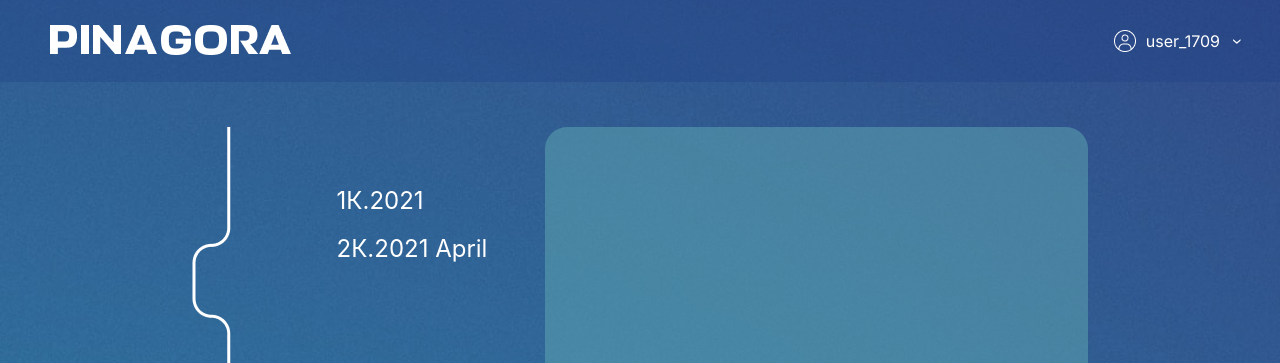
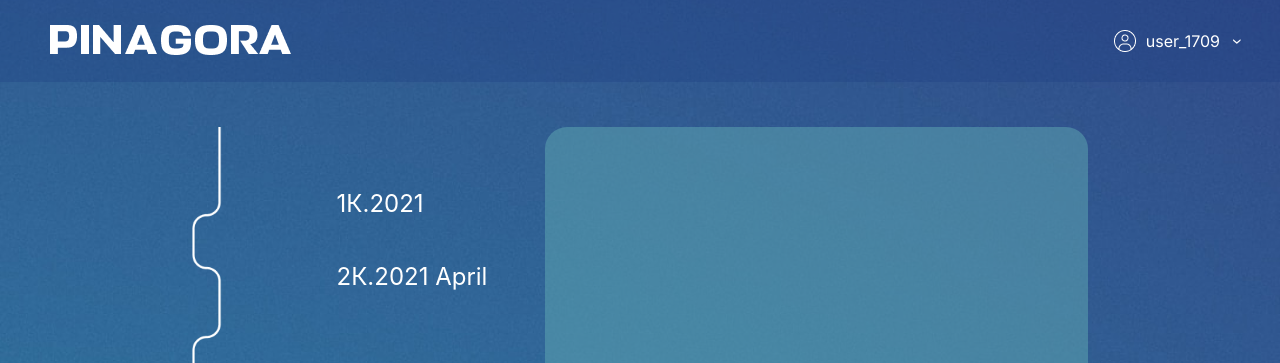
Before and after one commit to longetka/pinagora-client, a React (Create React App) app: page /job in a window 1280 px wide. Shown: the top 363 px of the page. Built offline with nearby package versions, Linux system fonts and the light colour scheme; a web font is replaced by a local one.

Commit message:
job page complete 99%

```diff
--- a/src/assets/styles/components.scss
+++ b/src/assets/styles/components.scss
@@ -26,3 +26,4 @@
 @import '../../components/jobTodo/JobTodo.scss';
 @import '../../components/jobTree/JobTree.scss';
 @import '../../components/gamesLink/GamesLink.scss';
+@import '../../components/jobRoadMap/JobRoadMap.scss';
--- a/src/components/buttons/selectFolderButton/SelectFolderButton.js
+++ b/src/components/buttons/selectFolderButton/SelectFolderButton.js
@@ -4,7 +4,11 @@ import folderIcon from '../../../assets/images/icons/selected_folder.png';
 const SelectFolderButton = (props) => {
 	return (
 		<div className="selectFolderButton">
-			<img className="selectFolderButton__image" src={folderIcon} alt="Select folder"/>
+			<img
+                className="selectFolderButton__image"
+                src={folderIcon}
+                alt="Select folder"
+            />
 			<p className="font-secondary">{props.folderName}</p>
 		</div>
 	);
--- a/src/components/jobRoadMap/JobRoadMap.js
+++ b/src/components/jobRoadMap/JobRoadMap.js
@@ -3,8 +3,8 @@ import roadMap from '../../assets/images/icons/roadmap-line.png';
 
 const JobRoadMap = () => {
     return (
-        <div>
-            <img src={roadMap} alt="Roadmap" />
+        <div className="jobRoadMap">
+            <img className="jobRoadMap__img" src={roadMap} alt="Roadmap" />
         </div>
     );
 };
--- a/src/components/jobRoadMap/JobRoadMap.scss
+++ b/src/components/jobRoadMap/JobRoadMap.scss
@@ -1,6 +1,6 @@
 .jobRoadMap {
 
-    & img {
+    &__img {
         height: 60vh;
     }
 }
--- a/src/components/jobTodo/JobTodo.scss
+++ b/src/components/jobTodo/JobTodo.scss
@@ -3,7 +3,12 @@
     color: white;
     background-color: rgba(96, 169, 179, .5);
     border-radius: 22px;
-    padding: 40px 40px;
+    height: 50vh;
+    overflow-y: scroll;
+    &::-webkit-scrollbar {
+        display: none;
+    }
+   padding: 40px 40px;
     &__title {
        font-size: 2.25rem;
        font-weight: 400px;
@@ -37,13 +42,3 @@
         }
     }
 }
-
-@media screen and (max-width: 1366px) {
-    .jobTodo {
-        height: 50vh;
-        overflow-y: scroll;
-        &::-webkit-scrollbar {
-            display: none;
-        }
-    }
-}
--- a/src/components/jobTree/JobTree.js
+++ b/src/components/jobTree/JobTree.js
@@ -1,16 +1,13 @@
 import React, {useState} from 'react';
 
 const JobTree = ({data, onChange}) => {
-    const [id, setId] = useState();
-    const [selected, setSelected] = useState(id);
+    let [selected, setSelected] = useState('');
+
     const jobTodoClickHandler = (event) => {
         let eventId = event.target.id;
-        setId(eventId);
+        let targetClassList = event.target.classList;
         onChange(eventId);
         setSelected(eventId);
-        console.log(selected)
-        let eventClassList = event.target.classList;
-        eventClassList.add("jobTree__link--active")
     };
     const renderItems = data.map((item, index) => {
         let splitWords = item.name.split(' ');
@@ -20,14 +17,16 @@ const JobTree = ({data, onChange}) => {
         ${splitWords[3] ? splitWords[3] : ''}`;
 
         return (
-            <p
-                key={index}
-                onClick={event => jobTodoClickHandler(event)}
-                id={item.id}
-                className="jobTree__link"
-            >
-                {changedTitle}
-            </p>
+                <button
+                    type="button"
+                    key={index}
+                    onClick={event => jobTodoClickHandler(event)}
+                    id={item.id}
+                    className={`jobTree__link ${selected == item.id
+                            ? "jobTree__link--active" : ""}`}
+                >
+                    {changedTitle}
+                </button>
         )
     });
 
--- a/src/components/jobTree/JobTree.scss
+++ b/src/components/jobTree/JobTree.scss
@@ -1,9 +1,12 @@
 .jobTree {
     margin-top: 40px;
-    &__items {
-        margin: 10px;
+    height: 50vh;
+    overflow-y: scroll;
+    &::-webkit-scrollbar {
+        display: none;
     }
     &__link {
+        margin: 10px;
         cursor: pointer;
         font-family: $font-main;
         color: white;
@@ -11,6 +14,8 @@
         font-weight: 400;
         padding: 12px 26px;
         width: fit-content;
+        border: none;
+        background: none;
         &--active {
             padding: 12px 26px;
             background: linear-gradient(100.65deg, #3037DA, #3E9DF8);
@@ -18,15 +23,4 @@
             box-shadow: 0px 0px 14px 0px rgba(17, 14, 154, .82);
         }
     }
-
 }
-
-@media screen and (max-width: 1366px) {
-    .jobTree {
-        height: 50vh;
-        overflow-y: scroll;
-        &::-webkit-scrollbar {
-            display: none;
-        }
-    }
-}
--- a/src/components/photoFrame/PhotoFrame.js
+++ b/src/components/photoFrame/PhotoFrame.js
@@ -3,13 +3,19 @@ import {useState} from 'react';
 import axios from 'axios';
 
 const PhotoFrame = () => {
+    const imageUrl = 'https://api.unsplash.com/photos/?client_id=Gr64YT66tcRHyjmPVjALjtjvB6-6q91Qkey8a8gePW0';
 	const [renderImages, setImages] = useState([]);
-	axios.get('https://api.unsplash.com/photos/?client_id=Gr64YT66tcRHyjmPVjALjtjvB6-6q91Qkey8a8gePW0')
+	axios.get(imageUrl)
 		.then((value) => {
 			const images = value.data;
 			setImages(images.map((img, index) => {
 				return (
-					<img className="photoFrame__img" src={img.urls.small} alt={img.alt_description} key={index}/>
+					<img
+                        className="photoFrame__img"
+                        src={img.urls.small}
+                        alt={img.alt_description}
+                        key={index}
+                     />
 				)
 			}))
 		})
--- a/src/components/select/Select.js
+++ b/src/components/select/Select.js
@@ -4,7 +4,11 @@ import OptionButton from '../buttons/optionButton/OptionButton';
 const Select = (props) => {
 	const renderInputs = props.inputs.map((value, index) => {
 		return (
-			<OptionButton key={index} name={value.name} value={value.value} />
+			<OptionButton
+                key={index}
+                name={value.name}
+                value={value.value}
+            />
 		);
 	});
 
```
Also changed, not shown: src/components/jobTree/JobTreeLink.js (added).
